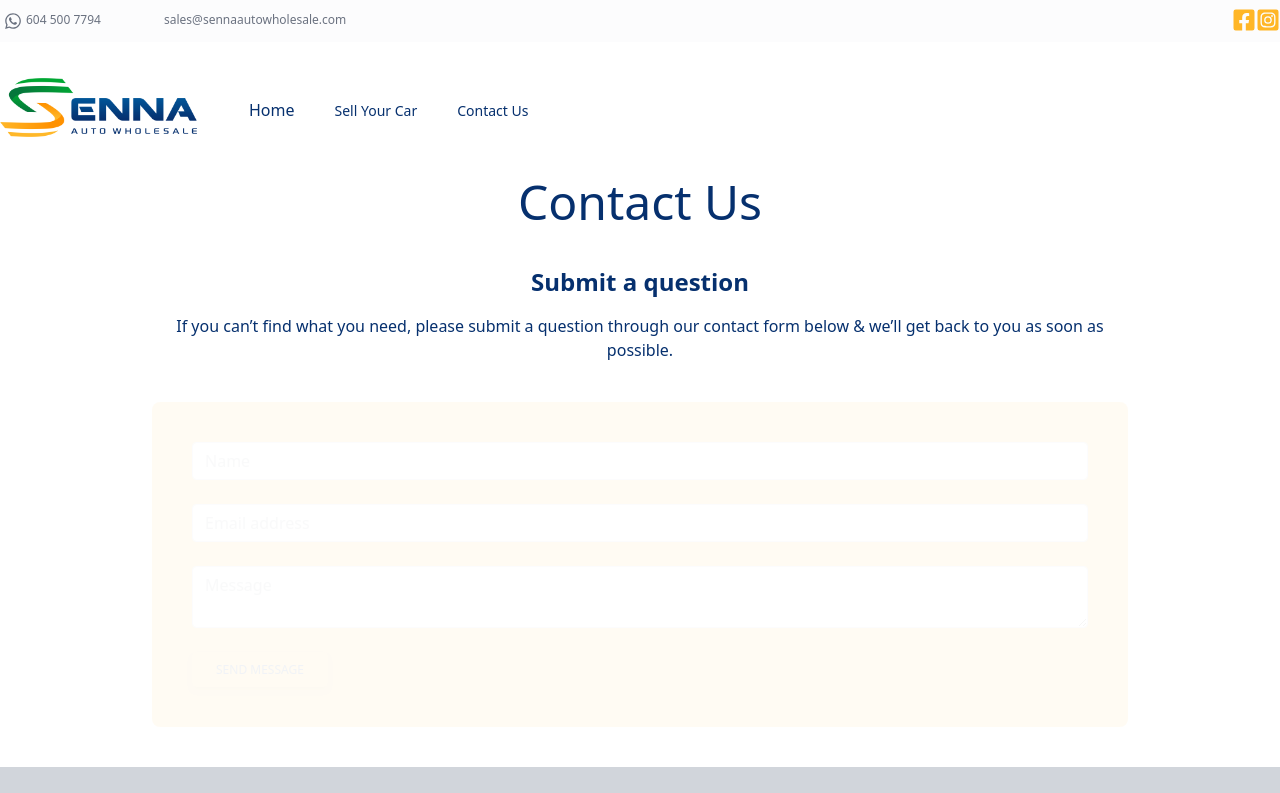
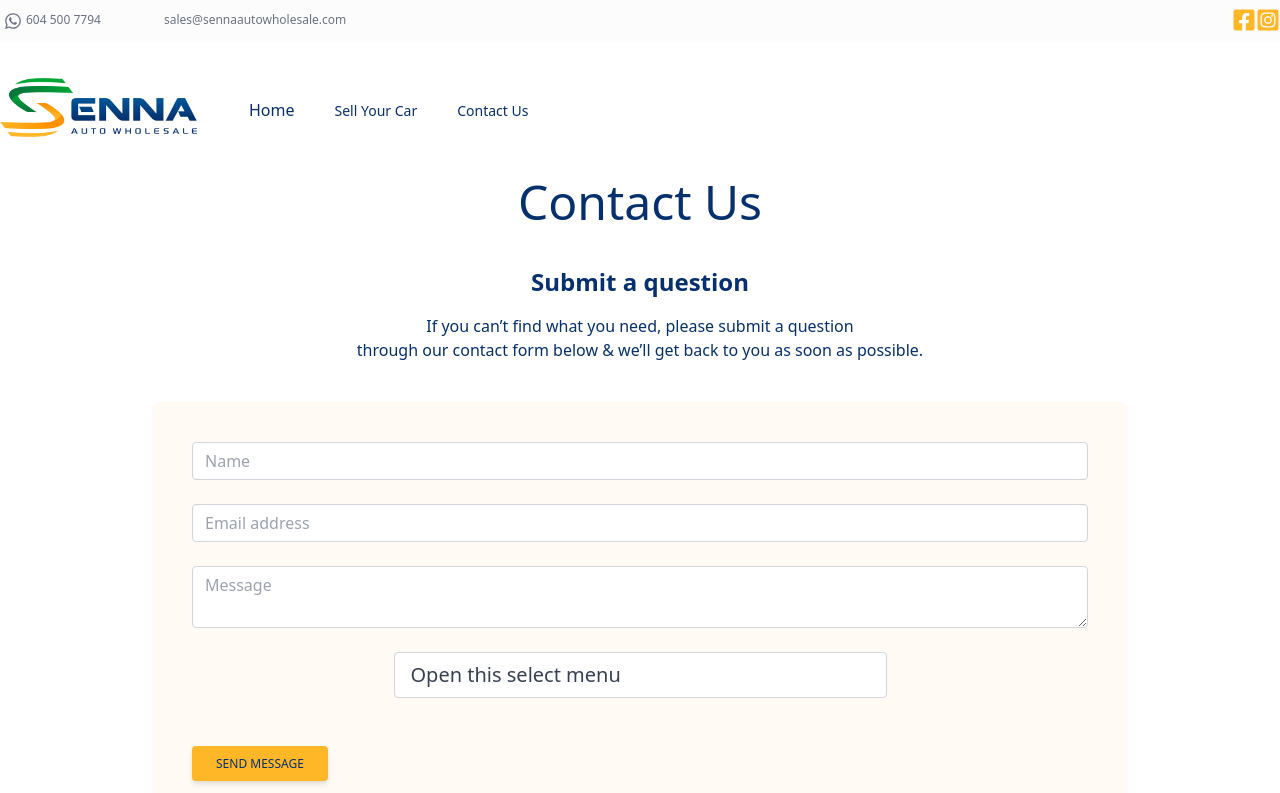
Before and after one commit to reginaldogomes/senna-auto-wholesale, a Next.js app: page /contact-us in a window 1280 px wide. Shown: the top 793 px of the page. Built offline with nearby package versions, Linux system fonts and the light colour scheme.

Commit message:
novos ajustes

```diff
--- a/src/components/ContactForm/Index.tsx
+++ b/src/components/ContactForm/Index.tsx
@@ -8,10 +8,11 @@ export const ContactForm = () => {
             </h3>
             <p className="text-blue mt-4 text-center">
                 If you can’t find what you need, please submit a question
+                <br />
                 through our contact form below & we’ll get back to you as soon
                 as possible.
             </p>
-            <form className="bg-yellow opacity-5 py-10 mt-10 rounded-lg p-10">
+            <form className="bg-yellow bg-opacity-5 py-10 mt-10 rounded-lg p-10">
                 <div className="form-group mb-6">
                     <input
                         type="text"
@@ -35,6 +36,43 @@ export const ContactForm = () => {
                         placeholder="Message"
                     ></textarea>
                 </div>
+                <div className="form-group mb-6">
+                    <div className="flex justify-center">
+                        <div className="mb-3 xl:w-96">
+                            <select
+                                className="form-select form-select-lg mb-3
+      appearance-none
+      block
+      w-full
+      px-4
+      py-2
+      text-xl
+      font-normal
+      text-gray-700
+      bg-white bg-clip-padding bg-no-repeat
+      border border-solid border-gray-300
+      rounded
+      transition
+      ease-in-out
+      m-0
+      focus:text-gray-700 focus:bg-white focus:border-blue-600 focus:outline-none"
+                                aria-label=".form-select-lg example"
+                            >
+                                <option selected>Open this select menu</option>
+                                <option value="1">
+                                    General (How Clutch Works, Payment Methods)
+                                </option>
+                                <option value="2">
+                                    More information about a Clutch Vehicle
+                                </option>
+                                <option value="3">
+                                    Post Purchase Support/90-Day Guarantee
+                                    Claims
+                                </option>
+                            </select>
+                        </div>
+                    </div>
+                </div>
                 <Button title="Send Message" />
             </form>
         </div>
```
